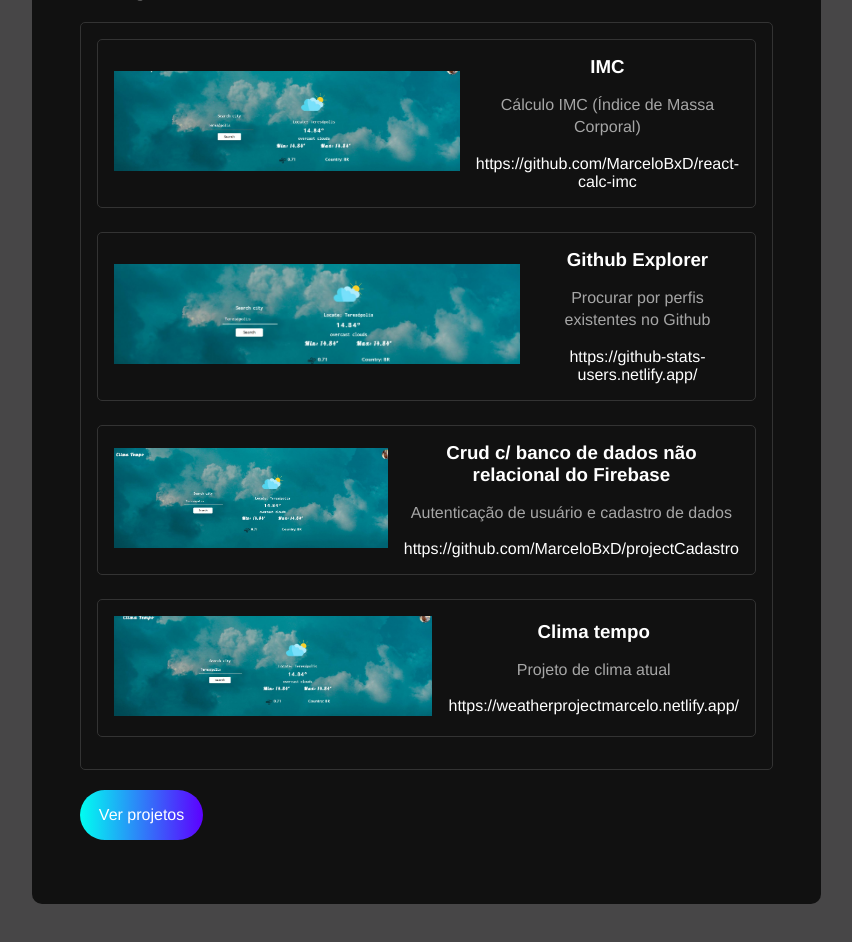
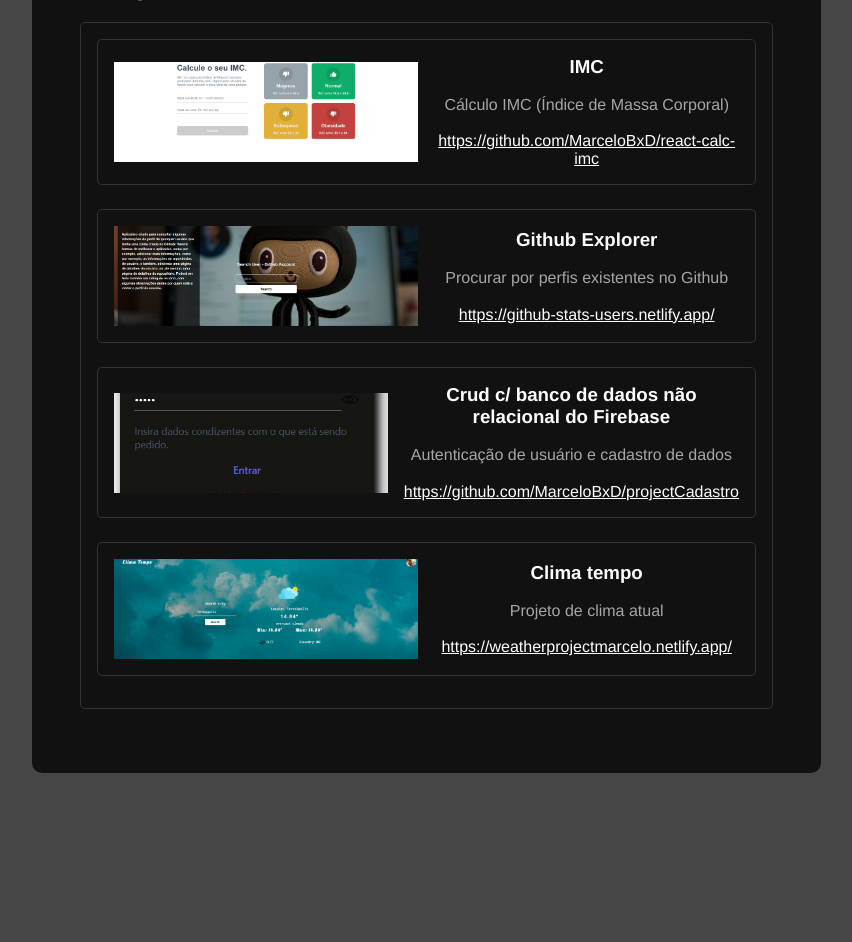
Before and after one commit to MarceloBxD/Portifolio, a React (Vite) app: page / in a window 1280 px wide. Shown: the part 1680-2622 px from the top of the page, without its empty margins (411-1263 px from the left). After the commit the page ends 2501 px from the top, so only its background shows below. Built offline with nearby package versions, Linux system fonts and the light colour scheme.

Commit message:
finishing: only add projects to get more complete

```diff
--- a/src/components/ProjectsCard/index.jsx
+++ b/src/components/ProjectsCard/index.jsx
@@ -1,8 +1,12 @@
 import React from "react";
+
+// Photos
 import weatherPhoto from "../../assets/images/weatherP.jpeg";
 import imcImg from "../../assets/images/imc.png";
 import crudImg from "../../assets/images/crud.jpeg";
 import githubImg from "../../assets/images/github.png";
+
+// Styles
 import "../../styles/components/technologiescontainer.sass";
 
 export const ProjectsCard = () => {
@@ -10,25 +14,25 @@ export const ProjectsCard = () => {
     {
       name: "IMC",
       description: "Cálculo IMC (Índice de Massa Corporal)",
-      image: `${imcImg}`,
+      image: imcImg,
       link: "https://github.com/MarceloBxD/react-calc-imc",
     },
     {
       name: "Github Explorer",
       description: "Procurar por perfis existentes no Github",
-      image: `${githubImg}`,
+      image: githubImg,
       link: "https://github-stats-users.netlify.app/",
     },
     {
       name: "Crud c/ banco de dados não relacional do Firebase",
       description: "Autenticação de usuário e cadastro de dados",
-      image: `${crudImg}`,
+      image: crudImg,
       link: "https://github.com/MarceloBxD/projectCadastro",
     },
     {
       name: "Clima tempo",
       description: "Projeto de clima atual",
-      image: `${weatherPhoto}`,
+      image: weatherPhoto,
       link: "https://weatherprojectmarcelo.netlify.app/",
     },
   ];
@@ -39,11 +43,7 @@ export const ProjectsCard = () => {
         {projects.map((project) => (
           <div className="technology-card" id={project.name} key={project.name}>
             <div className="img">
-              <img
-                className="img"
-                style={{ width: "100%", height: "100px" }}
-                src={weatherPhoto}
-              />
+              <img className="img" src={project.image} />
             </div>
             <div className="description">
               <h3>{project.name}</h3>
--- a/src/components/ProjectsContainer/index.jsx
+++ b/src/components/ProjectsContainer/index.jsx
@@ -11,9 +11,6 @@ export const ProjectsContainer = () => {
           <ProjectsCard />
         </div>
       </section>
-      <a href="#" style={{ marginTop: "20px" }} className="btn">
-        Ver projetos
-      </a>
     </section>
   );
 };
--- a/src/styles/components/technologiescontainer.sass
+++ b/src/styles/components/technologiescontainer.sass
@@ -5,7 +5,7 @@
     margin-bottom: 1rem
 
     a
-        text-decoration: none
+        text-decoration: underline
         color: variables.$text-color
 
     .technologies-grid
@@ -35,13 +35,13 @@
                 text-align: center
 
             .img
-                flex: 2
+                flex: 1
                 object-fit: cover
                 background-position: center
                 background-size: cover
                 background-repeat: no-repeat
-                width: "100%"
-                height: "100px"
+                width: 100%
+                height: 100px
 
 
             h3
--- a/src/styles/mixins.sass
+++ b/src/styles/mixins.sass
@@ -12,6 +12,9 @@
     text-decoration: none
     border-radius: 3rem
 
+    &:hover
+        background: linear-gradient(90deg, #5d00ff, #00fff2fe)
+
 @mixin gradient-border
     content: ""
     background: variables.$gradient
```
Also changed, not shown: src/styles/components/maincontent.sass (line endings or trailing spaces).
